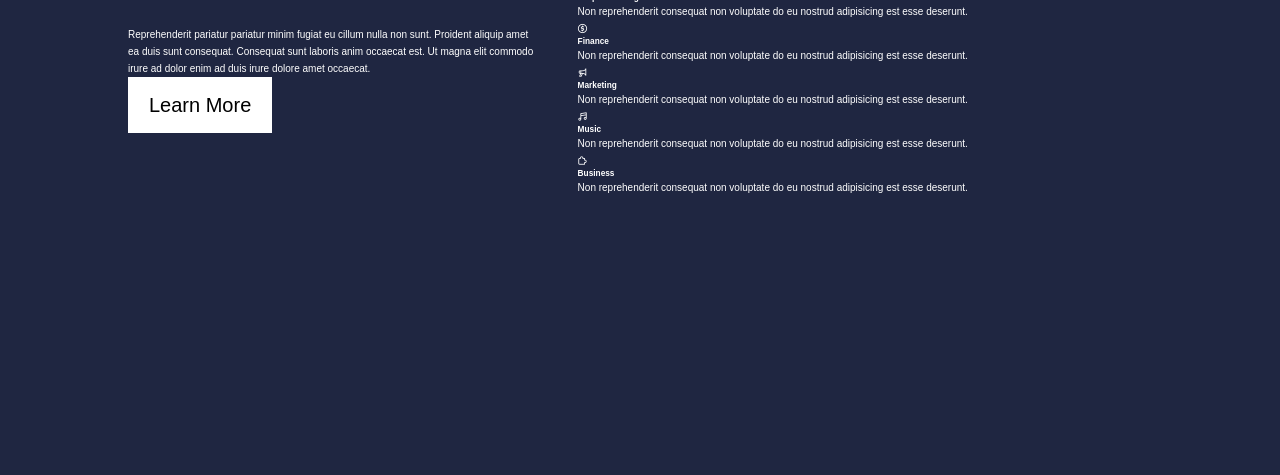
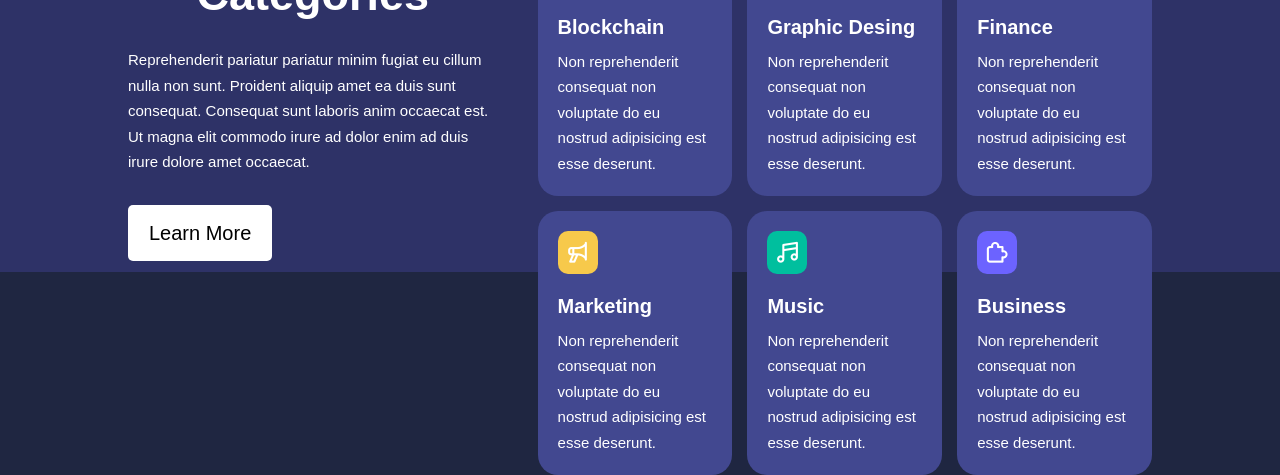
Before and after one commit to johnb123-a/Multipage-Education-School, a website: page index.html in a window 1280 px wide. Shown: the part 738-1213 px from the top of the page. Before the commit the page ends 994 px from the top, so only its background shows below. Drawn offline with nearby package versions, Linux system fonts and the light colour scheme; files that its build step writes are made by us from their sources.

Commit message:
add styles on categories

```diff
--- a/assets/styles/sass/_categories.scss
+++ b/assets/styles/sass/_categories.scss
@@ -1,17 +1,97 @@
 .categories {
-    background: var(--color-bg-1);
+  background: var(--color-bg-2);
+  height: 40rem;
 
   &__container {
     display: grid;
     grid-template-columns: 40% 60%;
-        gap: 4rem;
-        &__left {
-            background-color: red;
+    // gap: 4rem;
+
+    .container__left {
+      margin: 4rem 4rem 0 0;
+      //   background-color: red;
+      &--paragraph {
+        margin: 1rem 0 3rem;
+        font-size: 1.5rem;
+      }
 
       &--title {
         line-height: 1;
         margin-bottom: 3rem;
       }
     }
+
+    .contanier__right {
+      //   background-color: aquamarine;
+      display: grid;
+      grid-template-columns: repeat(3, 1fr);
+      gap: 1.5rem;
+
+      &--category {
+        background: var(--color-bg-3);
+        padding: 2rem;
+        border-radius: 2rem;
+        transition: var(--transition);
+        &:hover {
+          box-shadow: 0 3rem 3rem rgba(0, 0, 0, 0.3);
+          z-index: 1;
+        }
+
+        &:nth-child(2) {
+          .category {
+            &__icon {
+              background: var(--color-danger);
             }
           }
+        }
+
+        &:nth-child(3) {
+          .category {
+            &__icon {
+              background: var(--color-success);
+            }
+          }
+        }
+
+        &:nth-child(4) {
+          .category {
+            &__icon {
+              background: var(--color-warning);
+            }
+          }
+        }
+
+        &:nth-child(5) {
+          .category {
+            &__icon {
+              background: var(--color-success);
+            }
+          }
+        }
+
+        .category {
+          &__icon {
+            background: var(--color-primary);
+            padding: 0 2rem;
+            width: 10%;
+            display: flex;
+            align-content: center;
+            justify-content: center;
+            border-radius: 1rem;
+            i {
+              margin: 0 auto;
+              font-size: 2.5rem;
+            }
+          }
+          &--title {
+            margin: 2rem 0 1rem;
+            font-size: 2rem;
+          }
+          &--paragraph {
+            font-size: 1.5rem;
+          }
+        }
+      }
+    }
+  }
+}
--- a/assets/styles/sass/_header.scss
+++ b/assets/styles/sass/_header.scss
@@ -13,11 +13,12 @@
     gap: 5rem;
     height: 100%;
 
-        &__left--paragraph {
+    .container__left {
+      &--paragraph {
         margin: 1rem 0 2.4rem;
         font-size: 1.8rem;
         line-height: 1.8;
       }
-
     }
   }
+}
--- a/assets/styles/sass/_utilites.scss
+++ b/assets/styles/sass/_utilites.scss
@@ -4,6 +4,7 @@
   color: var(--color-black);
   padding: 1rem 2rem;
   border: 1px solid transparent;
+  border-radius: 5px;
   font-weight: 500;
   transition: var(--transition);
   font-size: 2rem;
```
Also changed, not shown: index.html (+0 -1 lines), package.json (added, +23 -0 lines), assets/styles/css/style.css (added), 2 other files. Lines whose indentation alone changed are shown as unchanged.
